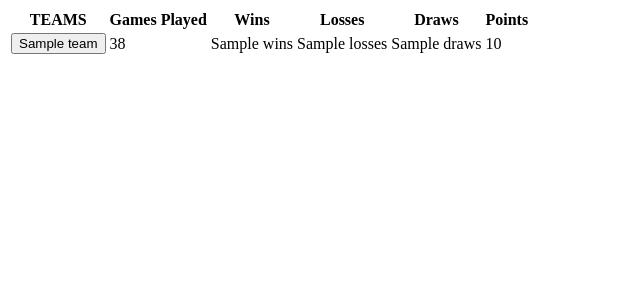
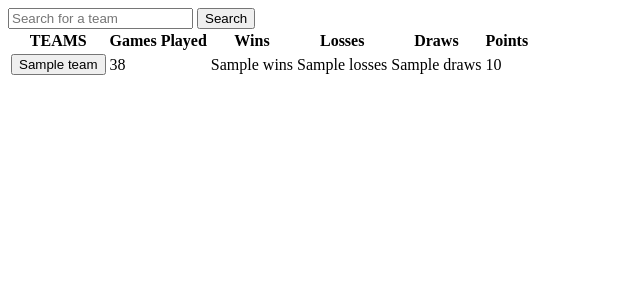
Before and after one commit to emretaspinar/DIS-Project, a Flask app: page /team in a window 1280 px wide. Shown: the top 300 px of the page, without its empty margins (0-640 px from the left). Run offline with Flask 3, Linux system fonts and the light colour scheme; a database or web service that is not in the repository returns one stand-in record (values such as "Sample title"); some libraries are stand-ins or nearby versions.

Commit message:
Added the ability to search teams

```diff
--- a/controllers/team.py
+++ b/controllers/team.py
@@ -5,6 +5,11 @@ bp = Blueprint('team', __name__, url_prefix='/')
 
 @bp.route('/team', methods=['GET', 'POST'])
 def teams():
-    teams = list_teams()
+    search = ''
+
+    if request.method == 'POST':
+        search = request.form['search']
+
+    teams = list_teams(search)
 
     return render_template('team.html', teams=teams)
--- a/models/team.py
+++ b/models/team.py
@@ -1,4 +1,5 @@
 import pandas as pd
+import re
 from database import db_connection
 
 class Team:
@@ -9,10 +10,13 @@ class Team:
         self.losses = losses
         self.draws = draws
 
-def list_teams():
+def list_teams(search):
+    regular_expression = re.compile(r"\'|\"|;|\\")
+    if regular_expression.search(search):
+        search=''
     conn = db_connection()
     cur = conn.cursor()
-    cur.execute('SELECT team_name, points, wins, losses, draws FROM teams')
+    cur.execute("""SELECT team_name, points, wins, losses, draws FROM teams WHERE teams.team_name ILIKE '%s%%' ORDER BY points DESC;""" % search)
     db_teams = cur.fetchall()
     teams = []
     for db_team in db_teams:
--- a/templates/team.html
+++ b/templates/team.html
@@ -1,5 +1,10 @@
 <!doctype html>
 <title>Teams:</title>
+
+<form method="POST" action="/team">
+    <input type="text" name="search" placeholder="Search for a team" class="form-input">
+    <input type="submit" value="Search" class="btn">
+</form>
 
 <table>
     <tr>
```
